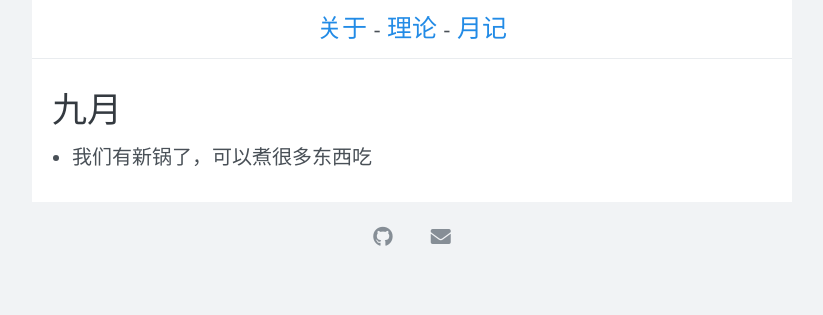
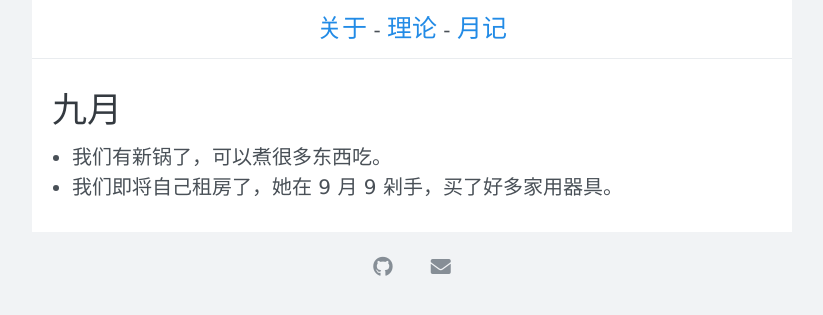
Before and after one commit to xuyilife/xuyilife.github.io, a Jekyll site: the page built from posts/timeline/2021/09.md, in a window 1280 px wide. Shown: the top 315 px of the page, without its empty margins (228-1051 px from the left). Built offline with Jekyll 4.4.1, drawn with Linux system fonts in a browser that asks for light colours; nearby versions of some CDN libraries.

Commit message:
Update 09.md

```diff
--- a/posts/timeline/2021/09.md
+++ b/posts/timeline/2021/09.md
@@ -2,4 +2,5 @@
 title: 九月
 ---
 
-- 我们有新锅了，可以煮很多东西吃
+- 我们有新锅了，可以煮很多东西吃。
+- 我们即将自己租房了，她在 9 月 9 剁手，买了好多家用器具。
```
